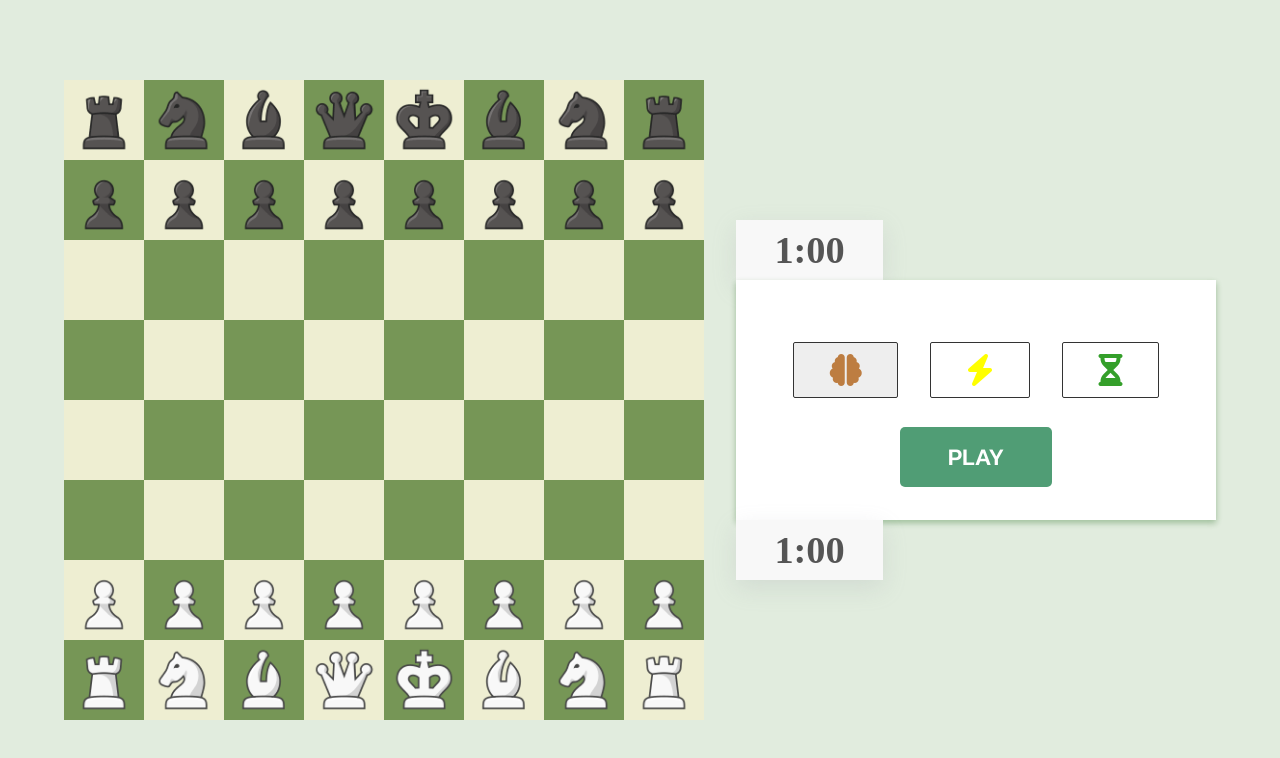
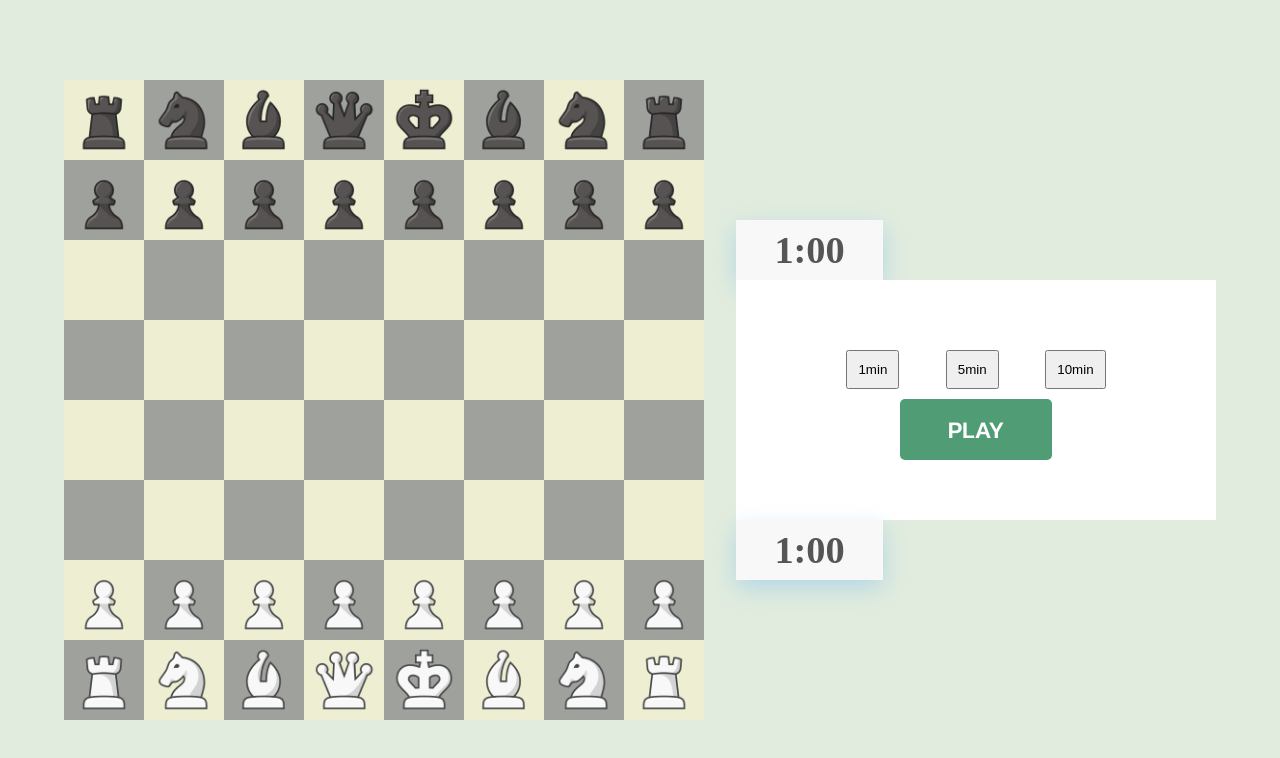
Before and after one commit to adindozo/react-chess, a React app: page / in a window 1280 px wide. Built offline with nearby package versions, Linux system fonts and the light colour scheme.

Commit message:
changes to UI design, added comments to code

```diff
--- a/public/robots.txt
+++ /dev/null
@@ -1,3 +0,0 @@
-# https://www.robotstxt.org/robotstxt.html
-User-agent: *
-Disallow:
--- a/src/Board.css
+++ b/src/Board.css
@@ -35,7 +35,6 @@ aside{
   justify-content: center;
   padding: .6rem;
   font-family: 'Kanit', sans-serif;
-  box-shadow: rgba(102, 255, 88, 0.16) 0px 3px 6px, rgba(0, 0, 0, 0.23) 0px 3px 6px;
 }
 
 .custom-game{
@@ -46,24 +45,21 @@ aside{
 }
 
 .menu .games{
-  padding: .8rem 2rem;
+  padding: 10px;
+  width: 150%;
   display: flex;
   align-items: center;
-  justify-content: center;
+  justify-content: space-between;
 }
 
-.menu .games i{
-  margin: 1rem;
-  border: 1px solid #333;
-  padding: .7rem 2.2rem;
-  font-size: 2rem;
-  border-radius: 2px;
-  cursor: pointer;
+.menu .games button{
+ padding: 10px;
 }
 
-.menu .games i:hover{
-  background: #eee;
-}
+.menu .games button:hover{
+    cursor: pointer;
+   }
+
 
 .selected{
   background: #eee;
@@ -85,7 +81,7 @@ aside{
 }
 
 .timer{
-  box-shadow: rgba(149, 157, 165, 0.2) 0px 8px 24px;
+  box-shadow: rgba(0, 128, 255, 0.2) 0px 8px 24px;
   background: rgb(248, 248, 248);
   padding: .5rem 2.4rem;
   color: #555;
@@ -219,6 +215,9 @@ table tr.active-row {
   }
 }
 @media screen and (max-width: 650px) {
+    .menu .games{
+        width: 100%;
+    }
   html{
     font-size: 8px;
   }
--- a/src/Player.js
+++ b/src/Player.js
@@ -3,8 +3,8 @@ import {toHumanTime} from './utilities/helpers'
 
 export default class Player {
     constructor(color, time=60, alivePieces=[]){
-        this.color = color;
-        this.time = time;
+        this.color = color; //b / w
+        this.time = time; //time in s
         this.alivePieces = alivePieces;
         this.castled = false;
         this.inCheck = false;
--- a/src/components/App.js
+++ b/src/components/App.js
@@ -10,20 +10,20 @@ const player_black = new Player('b', 60);
 const player_white = new Player('w', 60);
 const game = {
     players: [player_white, player_black],
-    updateHistoryFunction: null,
+    updateHistoryFunction: null, //moveshistory component will hook function to this obj
     movesHistory: [],
 };
 
 function App() {
-    const [gameStart, setGameStart] = useState(false);
-    const [gameType, setGameType] = useState(60);
+    const [gameStart, setGameStart] = useState(false); //true if game is running
+    const [gameType, setGameType] = useState(60); //amount of time each player is given in seconds
 
     function startButton(){
         setGameStart(true);
         player_white.startTimer();
     }
 
-    useEffect(() => {
+    useEffect(() => { //whenever gameType changes, update timer of both players
         player_black.editTimer(gameType)
         player_white.editTimer(gameType)
     }, [gameType])
--- a/src/components/Board.js
+++ b/src/components/Board.js
@@ -8,7 +8,7 @@ const INITIAL_SETUP = 'r n b q k b n r'
 const colKeys = ['a', 'b', 'c', 'd', 'e', 'f', 'g', 'h']
 
 function Board({game, gameStart}) {
-  const [boardState, setBoardState] = useState(Array(NUM_OF_ROWS).fill(Array(NUM_OF_ROWS).fill(null)));
+  const [boardState, setBoardState] = useState(Array(NUM_OF_ROWS).fill(Array(NUM_OF_ROWS).fill(null))); //8x8 matrix representing pieces positions
   const [currentPiece, setCurrentPiece] = useState(null)
   const [currentLegalMoves, setCurrentLegalMoves] = useState([])
   const [playerTurn, setPlayerTurn] = useState('w')
@@ -78,7 +78,10 @@ function Board({game, gameStart}) {
     const currentPlayer = playerTurn === 'w' ? player_black:player_white;
     const isInCheck = (currentPlayer.isInCheck([player_white, player_black], board))
     const numOfLegalMoves = currentPlayer.getAllLegalMoves(board).length;
-    if(isInCheck && !numOfLegalMoves) alert(`${currentPlayer.color} checkmated`)
+    if(isInCheck && !numOfLegalMoves) {
+        alert(`${currentPlayer.color} checkmated`)
+        console.log(`${currentPlayer.color} checkmated`)
+    }
     if(!isInCheck && !numOfLegalMoves) alert(`STALEMATE`)
   }
 
--- a/src/components/Square.js
+++ b/src/components/Square.js
@@ -4,7 +4,7 @@ import Piece from './Piece'
 function Square ({piece, onClick, position, dragStartEvent, isLegalMove}) {
     return (
         <div
-        style={{background: (position[0] + position[1])%2 ? '#769656': '#EEEED2' }}
+        style={{background: (position[0] + position[1])%2 ? 'rgb(159 161 157)': '#EEEED2' }}
         className={`square ${isLegalMove ? 'legal-move' : ''}`}
         onClick= {() => onClick(piece, [...position])}
         onDragStart={() => onClick(piece, [...position])}
--- a/src/components/UI-Stuff/GameOptions.js
+++ b/src/components/UI-Stuff/GameOptions.js
@@ -2,21 +2,26 @@ import React from 'react'
 
 const gameTypes = [60, 300, 600]
 
-export default function GameOptions({gameType, setGameType, startButton}){
+export default function GameOptions({ gameType, setGameType, startButton }) {
     return (
         <div className="custom-game">
             <div className="games">
-                <i className={`fas fa-brain ${gameType === gameTypes[0] ? 'selected': ''}`}
-                style={{color:'rgb(189, 125, 65)'}}
-                onClick={() => setGameType(gameTypes[0])}></i>
-                <i className={`fas fa-bolt ${gameType === gameTypes[1] ? 'selected': ''}`}
-                style={{color:"#ff0"}}
-                onClick={() => setGameType(gameTypes[1])}></i>
-                <i className={`fas fa-hourglass-half ${gameType === gameTypes[2] ? 'selected': ''}`}
-                style={{color:'rgb(52, 159, 42)'}}
-                onClick={() => setGameType(gameTypes[2])}></i>
+                <button onClick={() => setGameType(gameTypes[0])}>1min</button>
+                <button onClick={() => setGameType(gameTypes[1])}>5min</button>
+                <button onClick={() => setGameType(gameTypes[2])}>10min</button>
+
             </div>
             <button className="btn-start" onClick={() => startButton()}>PLAY</button>
         </div>
     )
 }
+
+{/* <i className={`fas fa-brain ${gameType === gameTypes[0] ? 'selected': ''}`}
+style={{color:'rgb(189, 125, 65)'}}
+onClick={() => setGameType(gameTypes[0])}></i>
+<i className={`fas fa-bolt ${gameType === gameTypes[1] ? 'selected': ''}`}
+style={{color:"#ff0"}}
+onClick={() => setGameType(gameTypes[1])}></i>
+<i className={`fas fa-hourglass-half ${gameType === gameTypes[2] ? 'selected': ''}`}
+style={{color:'rgb(52, 159, 42)'}}
+onClick={() => setGameType(gameTypes[2])}></i> */}
```
